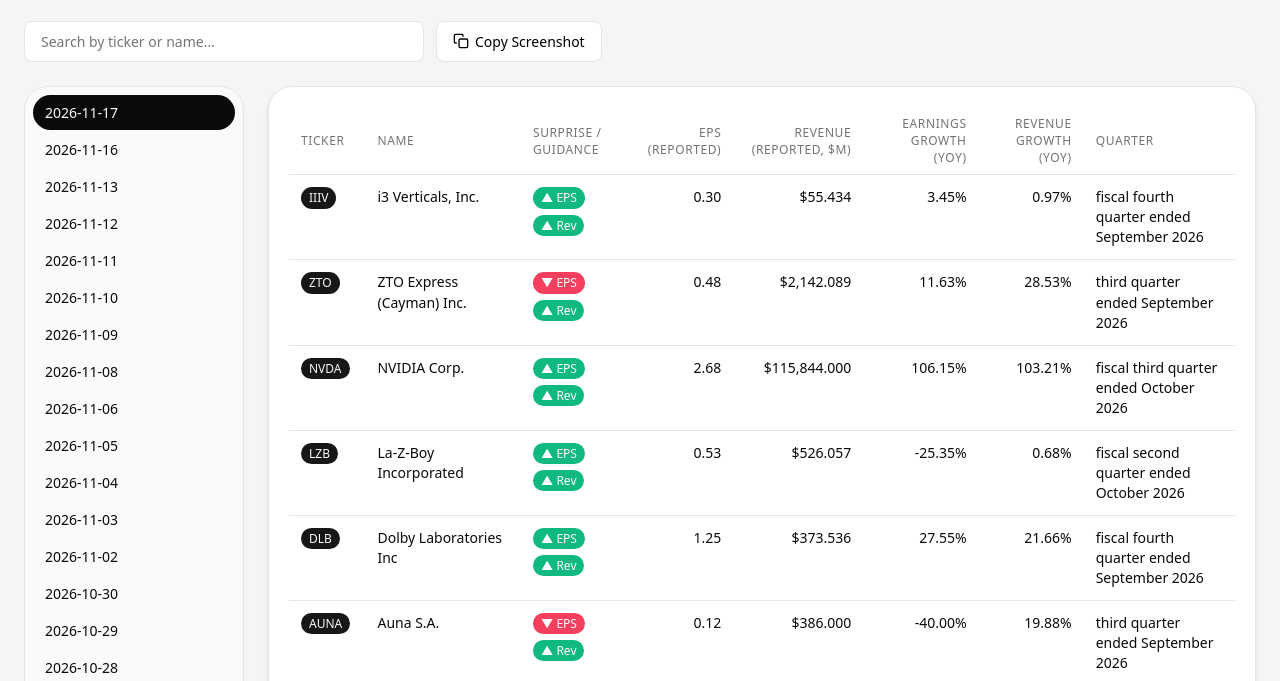
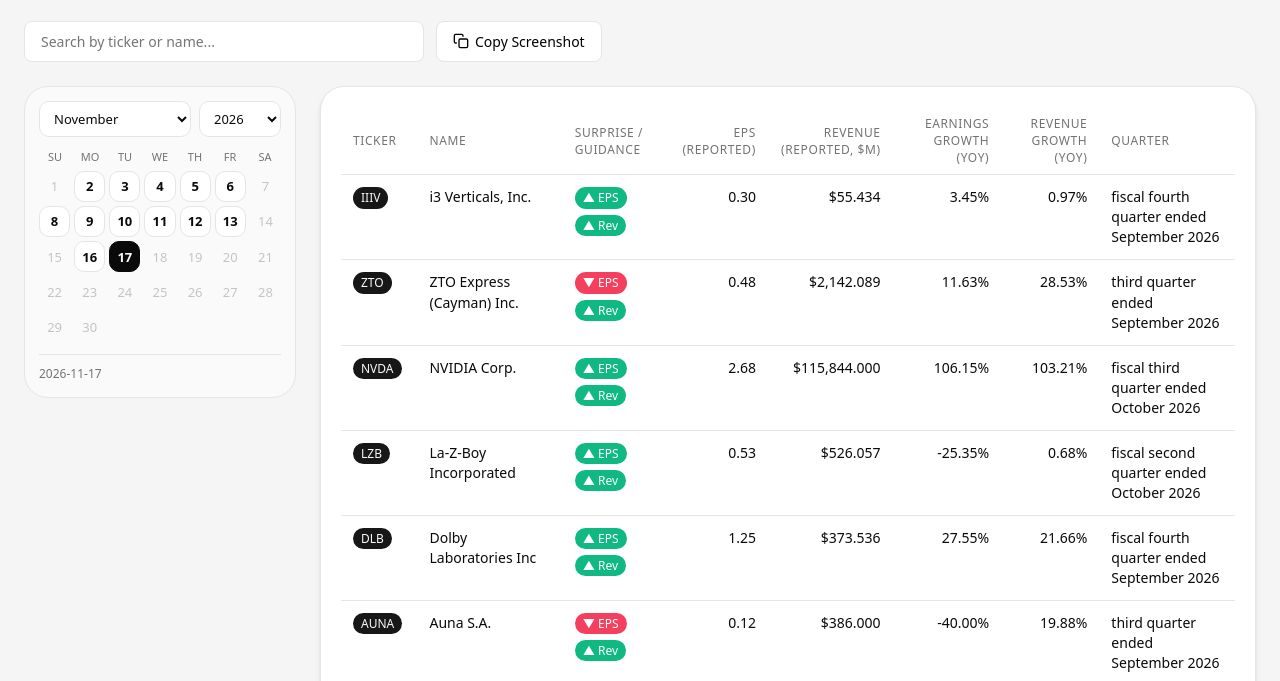
Before and after one commit to Avids/EarningNews, a plain HTML site: page index.html in a window 1280 px wide. Shown: the part 119-800 px from the top of the page. Drawn offline with nearby package versions, Linux system fonts and the light colour scheme; a web font is replaced by a local one.

Commit message:
Replace left date list with calendar widget and year/month dropdowns

```diff
--- a/index.html
+++ b/index.html
@@ -69,44 +69,119 @@
     }
     nav {
       width: 100% !important;
-      display: flex;
-      overflow-x: auto;
-      white-space: nowrap;
-      padding: 8px;
-    }
-    nav button {
-      display: inline-block !important;
-      width: auto !important;
-      margin-bottom: 0 !important;
-      margin-right: 8px;
     }
   }
 
   nav {
-    width: 220px;
+    width: 272px;
     flex-shrink: 0;
     background: var(--color-surface-alt);
     border: 1px solid var(--color-hairline);
     border-radius: 24px;
-    padding: 8px;
+    padding: 14px;
   }
-  nav button {
-    display: block;
-    width: 100%;
-    text-align: left;
-    padding: 8px 12px;
-    margin-bottom: 2px;
+
+  .cal-controls {
+    display: flex;
+    gap: 8px;
+    margin-bottom: 12px;
+  }
+  .cal-select {
+    padding: 7px 10px;
+    border: 1px solid var(--color-hairline);
+    border-radius: 10px;
+    background: var(--color-paper);
+    color: var(--color-ink);
+    font-family: var(--font-geist);
+    font-size: 13px;
+    font-weight: 500;
+    cursor: pointer;
+    outline: none;
+    transition: border-color 0.2s;
+  }
+  .cal-select:focus, .cal-select:hover {
+    border-color: var(--color-ink);
+  }
+  #calMonthSelect { flex: 1; min-width: 0; }
+  #calYearSelect { width: 82px; }
+
+  .cal-weekdays {
+    display: grid;
+    grid-template-columns: repeat(7, 1fr);
+    gap: 3px;
+    margin-bottom: 6px;
+    text-align: center;
+    font-size: 11px;
+    font-weight: 500;
+    color: var(--color-mid-gray);
+    text-transform: uppercase;
+  }
+  .cal-grid {
+    display: grid;
+    grid-template-columns: repeat(7, 1fr);
+    gap: 4px;
+  }
+  .cal-day {
+    aspect-ratio: 1;
+    display: flex;
+    align-items: center;
+    justify-content: center;
+    border: 1px solid transparent;
+    border-radius: 10px;
+    background: transparent;
+    color: #c4c4c4;
+    font-family: var(--font-geist);
+    font-size: 13px;
+    font-weight: 400;
+    padding: 0;
+    cursor: default;
+  }
+  .cal-day.available {
+    background: var(--color-paper);
+    border-color: var(--color-hairline);
+    color: var(--color-ink);
+    font-weight: 600;
+    cursor: pointer;
+    transition: all 0.15s ease;
+  }
+  .cal-day.available:hover {
+    background: var(--color-canvas);
+    border-color: var(--color-ink);
+  }
+  .cal-day.active {
+    background: var(--color-ink);
+    border-color: var(--color-ink);
+    color: var(--color-surface-alt);
+  }
+  .cal-day.active:hover {
+    background: var(--color-ink);
+    color: var(--color-surface-alt);
+  }
+  .cal-footer {
+    margin-top: 12px;
+    padding-top: 10px;
+    border-top: 1px solid var(--color-hairline);
+    display: flex;
+    justify-content: space-between;
+    align-items: center;
+    font-size: 12px;
+    color: var(--color-mid-gray);
+  }
+  .cal-latest-btn {
     background: none;
     border: none;
-    border-radius: 18px;
+    padding: 2px 6px;
+    border-radius: 6px;
+    font-family: var(--font-geist);
+    font-size: 12px;
+    font-weight: 500;
     color: var(--color-ink);
     cursor: pointer;
-    font-family: var(--font-geist);
-    font-size: 14px;
-    font-weight: 500;
+    text-decoration: underline;
   }
-  nav button:hover { background: var(--color-canvas); }
-  nav button.active { background: var(--color-ink); color: var(--color-surface-alt); }
+  .cal-latest-btn:hover {
+    background: var(--color-canvas);
+  }
 
   main { flex: 1; min-width: 0; }
 
@@ -475,12 +550,132 @@ function attachRowToggles() {
   });
 }
 
+const MONTH_NAMES = [
+  "January", "February", "March", "April", "May", "June",
+  "July", "August", "September", "October", "November", "December"
+];
+
 let activeDateStr = null;
+let availableDates = [];
+let availableDateSet = new Set();
+let availableByYear = {}; // { 2026: Set([7, 8, 9, 10, 11]) }
+let viewYear = null;
+let viewMonth = null; // 1-12
 
-async function selectDate(date, btn) {
+function parseDateParts(dateStr) {
+  const [y, m, d] = dateStr.split("-").map(Number);
+  return { year: y, month: m, day: d };
+}
+
+function buildDateIndex(dates) {
+  availableDates = dates;
+  availableDateSet = new Set(dates);
+  availableByYear = {};
+  for (const d of dates) {
+    const { year, month } = parseDateParts(d);
+    if (!availableByYear[year]) availableByYear[year] = new Set();
+    availableByYear[year].add(month);
+  }
+}
+
+function renderCalendar() {
+  const nav = document.getElementById("dateNav");
+  if (!availableDates.length) {
+    nav.innerHTML = `<div class="nav-empty">No data yet</div>`;
+    return;
+  }
+
+  const years = Object.keys(availableByYear).map(Number).sort((a, b) => b - a);
+  if (!viewYear || !availableByYear[viewYear]) {
+    viewYear = years[0];
+  }
+
+  const months = Array.from(availableByYear[viewYear]).sort((a, b) => a - b);
+  if (!viewMonth || !availableByYear[viewYear].has(viewMonth)) {
+    viewMonth = months[months.length - 1];
+  }
+
+  const monthOptions = months.map(m =>
+    `<option value="${m}" ${m === viewMonth ? "selected" : ""}>${MONTH_NAMES[m - 1]}</option>`
+  ).join("");
+
+  const yearOptions = years.map(y =>
+    `<option value="${y}" ${y === viewYear ? "selected" : ""}>${y}</option>`
+  ).join("");
+
+  const firstWeekday = new Date(viewYear, viewMonth - 1, 1).getDay();
+  const daysInMonth = new Date(viewYear, viewMonth, 0).getDate();
+
+  let cells = "";
+  for (let i = 0; i < firstWeekday; i++) {
+    cells += `<div class="cal-day"></div>`;
+  }
+
+  const mm = String(viewMonth).padStart(2, "0");
+  for (let day = 1; day <= daysInMonth; day++) {
+    const dd = String(day).padStart(2, "0");
+    const dateStr = `${viewYear}-${mm}-${dd}`;
+    const isAvail = availableDateSet.has(dateStr);
+    const isActive = dateStr === activeDateStr;
+    if (isAvail) {
+      cells += `<button class="cal-day available${isActive ? " active" : ""}" data-date="${dateStr}" title="${dateStr}">${day}</button>`;
+    } else {
+      cells += `<button class="cal-day" disabled>${day}</button>`;
+    }
+  }
+
+  const latestDate = availableDates[0];
+  const showLatestBtn = activeDateStr && activeDateStr !== latestDate;
+
+  nav.innerHTML = `
+    <div class="cal-controls">
+      <select id="calMonthSelect" class="cal-select" aria-label="Select month">${monthOptions}</select>
+      <select id="calYearSelect" class="cal-select" aria-label="Select year">${yearOptions}</select>
+    </div>
+    <div class="cal-weekdays">
+      <div>Su</div><div>Mo</div><div>Tu</div><div>We</div><div>Th</div><div>Fr</div><div>Sa</div>
+    </div>
+    <div class="cal-grid">${cells}</div>
+    <div class="cal-footer">
+      <span>${activeDateStr || ""}</span>
+      ${showLatestBtn ? `<button class="cal-latest-btn" id="calLatestBtn">Latest</button>` : ""}
+    </div>
+  `;
+
+  document.getElementById("calYearSelect").addEventListener("change", (e) => {
+    viewYear = Number(e.target.value);
+    const yrMonths = Array.from(availableByYear[viewYear]).sort((a, b) => a - b);
+    if (!yrMonths.includes(viewMonth)) {
+      viewMonth = yrMonths[yrMonths.length - 1];
+    }
+    renderCalendar();
+  });
+
+  document.getElementById("calMonthSelect").addEventListener("change", (e) => {
+    viewMonth = Number(e.target.value);
+    renderCalendar();
+  });
+
+  nav.querySelectorAll(".cal-day.available").forEach(btn => {
+    btn.addEventListener("click", () => {
+      selectDate(btn.dataset.date);
+    });
+  });
+
+  const latestBtn = document.getElementById("calLatestBtn");
+  if (latestBtn) {
+    latestBtn.addEventListener("click", () => {
+      const { year, month } = parseDateParts(latestDate);
+      viewYear = year;
+      viewMonth = month;
+      selectDate(latestDate);
+    });
+  }
+}
+
+async function selectDate(date) {
   activeDateStr = date;
-  document.querySelectorAll("#dateNav button").forEach(b => b.classList.remove("active"));
-  if (btn) btn.classList.add("active");
+  renderCalendar();
   const content = document.getElementById("content");
   content.innerHTML = `<div class="empty">Loading ${date}…</div>`;
   try {
@@ -518,24 +713,17 @@ async function init() {
       nav.innerHTML = `<div class="nav-empty">No data yet</div>`;
       return;
     }
-    nav.innerHTML = "";
-    dates.forEach((date, i) => {
-      const btn = document.createElement("button");
-      btn.textContent = date;
-      btn.onclick = () => selectDate(date, btn);
-      nav.appendChild(btn);
-      if (activeDateStr === date) {
-        btn.classList.add("active");
-      }
-    });
+    buildDateIndex(dates);
 
-    if (!activeDateStr && dates.length > 0) {
-      // First load, select the most recent date
-      const firstBtn = nav.querySelector("button");
-      selectDate(dates[0], firstBtn);
-    } else if (activeDateStr && dates.includes(activeDateStr)) {
-      // Reload current date data to ensure it's fresh
-      selectDate(activeDateStr, Array.from(nav.querySelectorAll("button")).find(b => b.textContent === activeDateStr));
+    if (!activeDateStr) {
+      const { year, month } = parseDateParts(dates[0]);
+      viewYear = year;
+      viewMonth = month;
+      selectDate(dates[0]);
+    } else if (availableDateSet.has(activeDateStr)) {
+      selectDate(activeDateStr);
+    } else {
+      renderCalendar();
     }
   } catch (e) {
     nav.innerHTML = `<div class="nav-empty">Failed to load manifest: ${e.message}</div>`;
```
